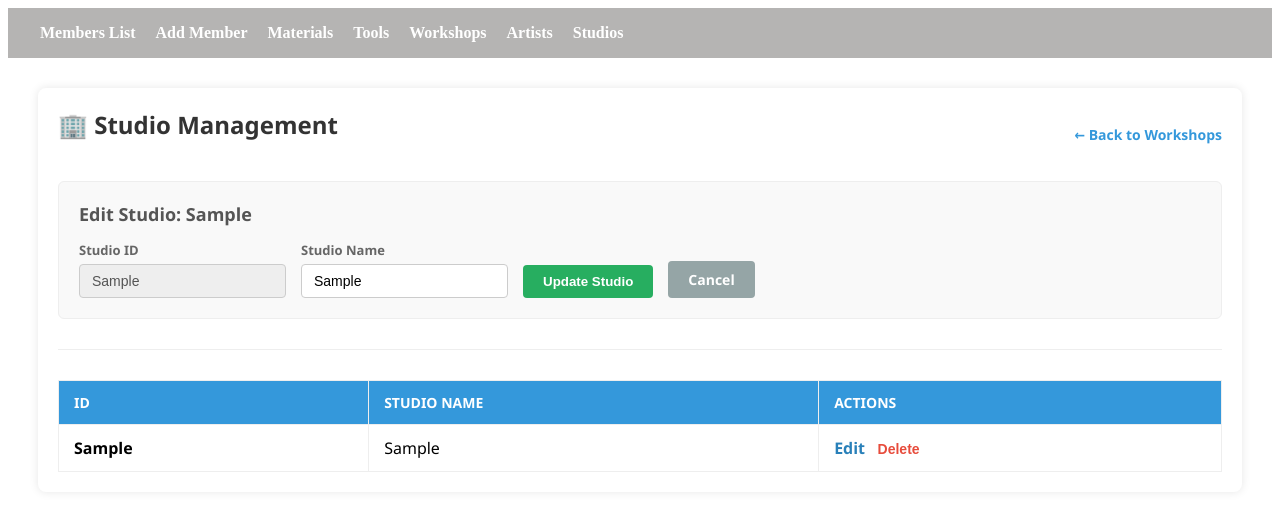
After one commit to Yara-ayman1/-The-Creative-Workshop-Studio-Management, a Django app: template Workshop_Studio/templates/studio_list.html in a window 1280 px wide. The commit adds this page. Shown: the top 511 px of the page. Run offline with Django 5.2, Linux system fonts and the light colour scheme; the template is opened without the code that fills it: most values are stand-ins (such as "Sample title", 1, 10 or a date in 2020); parts of the project's set-up code (start-up, migrations or seed data) failed here and were passed over.

Commit message:
templates

```diff
--- a/Workshop_Studio/WorkshopManagement/urls.py
+++ b/Workshop_Studio/WorkshopManagement/urls.py
@@ -23,10 +23,17 @@ urlpatterns = [
     # ── Material consumption ────────────────────────────────────
     path('<int:artist_id>/<int:studio_id>/<int:workshop_id>/consume/',
                                                        views.log_consumption, name='log_consumption'),
+    path('<int:artist_id>/<int:studio_id>/<int:workshop_id>/consume/<int:material_id>/edit/',
+                                                       views.edit_consumption, name='edit_consumption'),
+    path('<int:artist_id>/<int:studio_id>/<int:workshop_id>/consume/<int:material_id>/delete/',
+                                                       views.delete_consumption, name='delete_consumption'),
 
     # ── Resident Artists ────────────────────────────────────────
     path('artists/',                        views.artist_list,   name='artist_list'),
     path('artists/add/',                    views.add_artist,    name='add_artist'),
     path('artists/<int:artist_id>/edit/',   views.edit_artist,   name='edit_artist'),
     path('artists/<int:artist_id>/delete/', views.delete_artist, name='delete_artist'),
+
+    # ── Studio Management ──────────────────────────────────────
+    path('studios/', views.studio_list, name='studio_list'),
 ]
--- a/Workshop_Studio/templates/Navbar.html
+++ b/Workshop_Studio/templates/Navbar.html
@@ -23,4 +23,5 @@
     <a href="{% url 'tool_dashboard' %}">Tools</a>
     <a href="{% url 'workshop_list' %}">Workshops</a>
     <a href="{% url 'artist_list' %}">Artists</a>
+    <a href="{% url 'studio_list' %}">Studios</a>
 </div>
--- /dev/null
+++ b/Workshop_Studio/templates/studio_list.html
@@ -0,0 +1,194 @@
+{% extends 'base.html' %}
+{% block content %}
+
+<style>
+    .manage-container {
+        font-family: 'Segoe UI', Tahoma, Geneva, Verdana, sans-serif;
+        margin: 30px;
+        background-color: #fff;
+        padding: 20px;
+        border-radius: 8px;
+        box-shadow: 0 0 10px rgba(0,0,0,0.1);
+    }
+
+    .manage-container h2 { color: #333; margin-top: 0; }
+
+    .top-bar {
+        display: flex;
+        justify-content: space-between;
+        align-items: center;
+        margin-bottom: 20px;
+    }
+
+    .back-link {
+        color: #3498db;
+        text-decoration: none;
+        font-size: 14px;
+        font-weight: bold;
+    }
+    .back-link:hover { text-decoration: underline; }
+
+    .form-section {
+        background-color: #f9f9f9;
+        padding: 20px;
+        border-radius: 6px;
+        margin-bottom: 30px;
+        border: 1px solid #eee;
+    }
+
+    .form-section h3 { margin-top: 0; color: #555; font-size: 18px; margin-bottom: 15px; }
+
+    .form-row {
+        display: flex;
+        gap: 15px;
+        align-items: flex-end;
+        flex-wrap: wrap;
+    }
+
+    .form-group { display: flex; flex-direction: column; }
+    .form-group label { font-size: 13px; font-weight: bold; color: #666; margin-bottom: 5px; }
+    .form-group input {
+        padding: 8px 12px;
+        border: 1px solid #ccc;
+        border-radius: 4px;
+        font-size: 14px;
+    }
+
+    .btn-submit {
+        padding: 9px 20px;
+        background-color: #27ae60;
+        color: white;
+        border: none;
+        border-radius: 4px;
+        font-weight: bold;
+        cursor: pointer;
+        transition: background 0.3s;
+    }
+    .btn-submit:hover { background-color: #219150; }
+
+    .btn-cancel {
+        padding: 9px 20px;
+        background-color: #95a5a6;
+        color: white;
+        border: none;
+        border-radius: 4px;
+        font-weight: bold;
+        cursor: pointer;
+        text-decoration: none;
+        font-size: 14px;
+    }
+
+    .error-box {
+        background-color: #fdecea;
+        color: #c0392b;
+        padding: 10px;
+        border-radius: 4px;
+        margin-bottom: 15px;
+        font-size: 14px;
+        border: 1px solid #f5c6c6;
+    }
+
+    .table-responsive { width: 100%; overflow-x: auto; }
+
+    table { width: 100%; border-collapse: collapse; margin-top: 10px; }
+    th, td { border: 1px solid #eee; padding: 12px 15px; text-align: left; }
+    th { background-color: #3498db; color: white; text-transform: uppercase; font-size: 14px; }
+    tr:hover { background-color: #f5f5f5; }
+
+    .edit-link { color: #2980b9; font-weight: bold; text-decoration: none; }
+    .delete-btn { background: none; border: none; color: #e74c3c; font-weight: bold; cursor: pointer; font-size: 14px; padding: 0; }
+    .edit-link:hover, .delete-btn:hover { text-decoration: underline; }
+
+    .empty-state { text-align: center; padding: 30px; color: #999; }
+</style>
+
+<div class="manage-container">
+    <div class="top-bar">
+        <h2>🏢 Studio Management</h2>
+        <a href="{% url 'workshop_list' %}" class="back-link">← Back to Workshops</a>
+    </div>
+
+    {% if error %}
+    <div class="error-box">{{ error }}</div>
+    {% endif %}
+
+    <div class="form-section">
+        {% if edit_studio %}
+            <h3>Edit Studio: {{ edit_studio.1 }}</h3>
+            <form method="post" class="form-row">
+                {% csrf_token %}
+                <input type="hidden" name="action" value="edit">
+                <input type="hidden" name="studio_id" value="{{ edit_studio.0 }}">
+
+                <div class="form-group">
+                    <label>Studio ID</label>
+                    <input type="text" value="{{ edit_studio.0 }}" disabled style="background:#eee;">
+                </div>
+
+                <div class="form-group">
+                    <label for="studio_name">Studio Name</label>
+                    <input type="text" id="studio_name" name="studio_name" value="{{ edit_studio.1 }}" required>
+                </div>
+
+                <button type="submit" class="btn-submit">Update Studio</button>
+                <a href="{% url 'studio_list' %}" class="btn-cancel">Cancel</a>
+            </form>
+        {% else %}
+            <h3>+ Add New Studio</h3>
+            <form method="post" class="form-row">
+                {% csrf_token %}
+                <input type="hidden" name="action" value="add">
+
+                <div class="form-group">
+                    <label for="studio_id">Studio ID (Numeric)</label>
+                    <input type="number" id="studio_id" name="studio_id" placeholder="e.g. 101" required>
+                </div>
+
+                <div class="form-group">
+                    <label for="studio_name">Studio Name</label>
+                    <input type="text" id="studio_name" name="studio_name" placeholder="e.g. Pottery Studio A" required>
+                </div>
+
+                <button type="submit" class="btn-submit">Add Studio</button>
+            </form>
+        {% endif %}
+    </div>
+
+    <hr style="border: 0; border-top: 1px solid #eee; margin-bottom: 20px;">
+
+    <div class="table-responsive">
+        {% if studios %}
+        <table>
+            <thead>
+                <tr>
+                    <th>ID</th>
+                    <th>Studio Name</th>
+                    <th>Actions</th>
+                </tr>
+            </thead>
+            <tbody>
+                {% for s in studios %}
+                <tr>
+                    <td><strong>{{ s.0 }}</strong></td>
+                    <td>{{ s.1 }}</td>
+                    <td>
+                        <a href="?edit={{ s.0 }}" class="edit-link">Edit</a>
+                        &nbsp;
+                        <form method="post" style="display:inline;" onsubmit="return confirm('Delete studio: {{ s.1 }}?');">
+                            {% csrf_token %}
+                            <input type="hidden" name="action" value="delete">
+                            <input type="hidden" name="studio_id" value="{{ s.0 }}">
+                            <button type="submit" class="delete-btn">Delete</button>
+                        </form>
+                    </td>
+                </tr>
+                {% endfor %}
+            </tbody>
+        </table>
+        {% else %}
+        <div class="empty-state">No studios found. Use the form above to add one.</div>
+        {% endif %}
+    </div>
+</div>
+
+{% endblock %}
```
Also changed, not shown: Workshop_Studio/Inventory/views.py (+13 -6 lines), Workshop_Studio/WorkshopManagement/views.py (+175 -24 lines), Workshop_Studio/templates/Inventory.html (+9 -0 lines), Workshop_Studio/templates/workshop_detail.html (+28 -3 lines), Workshop_Studio/templates/workshop_list.html (+5 -3 lines).
